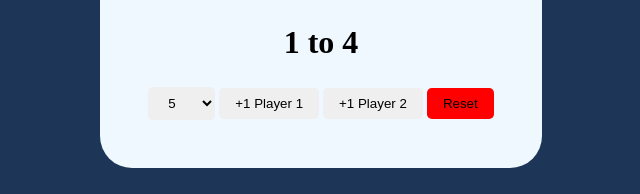
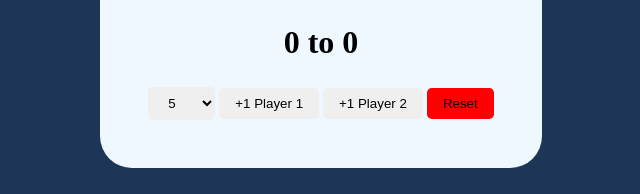
Before and after one commit to i-m-abbhay/ScoreKeeper, a plain HTML site: page index.html in a window 1280 px wide. Shown: the part 582-776 px from the top of the page, 319-959 px from the left. Drawn offline with Linux system fonts and the light colour scheme.

Commit message:
Setting the initial value of scores for both players is equal to zero.

```diff
--- a/index.html
+++ b/index.html
@@ -21,7 +21,7 @@
                id="game-img"
             />
          </div>
-         <h2><span id="p1Display">1</span> to <span id="p2Display">4</span></h2>
+         <h2><span id="p1Display">0</span> to <span id="p2Display">0</span></h2>
          <select name="playto" id="playto">
             <option value="5">5</option>
             <option value="10">10</option>
```
